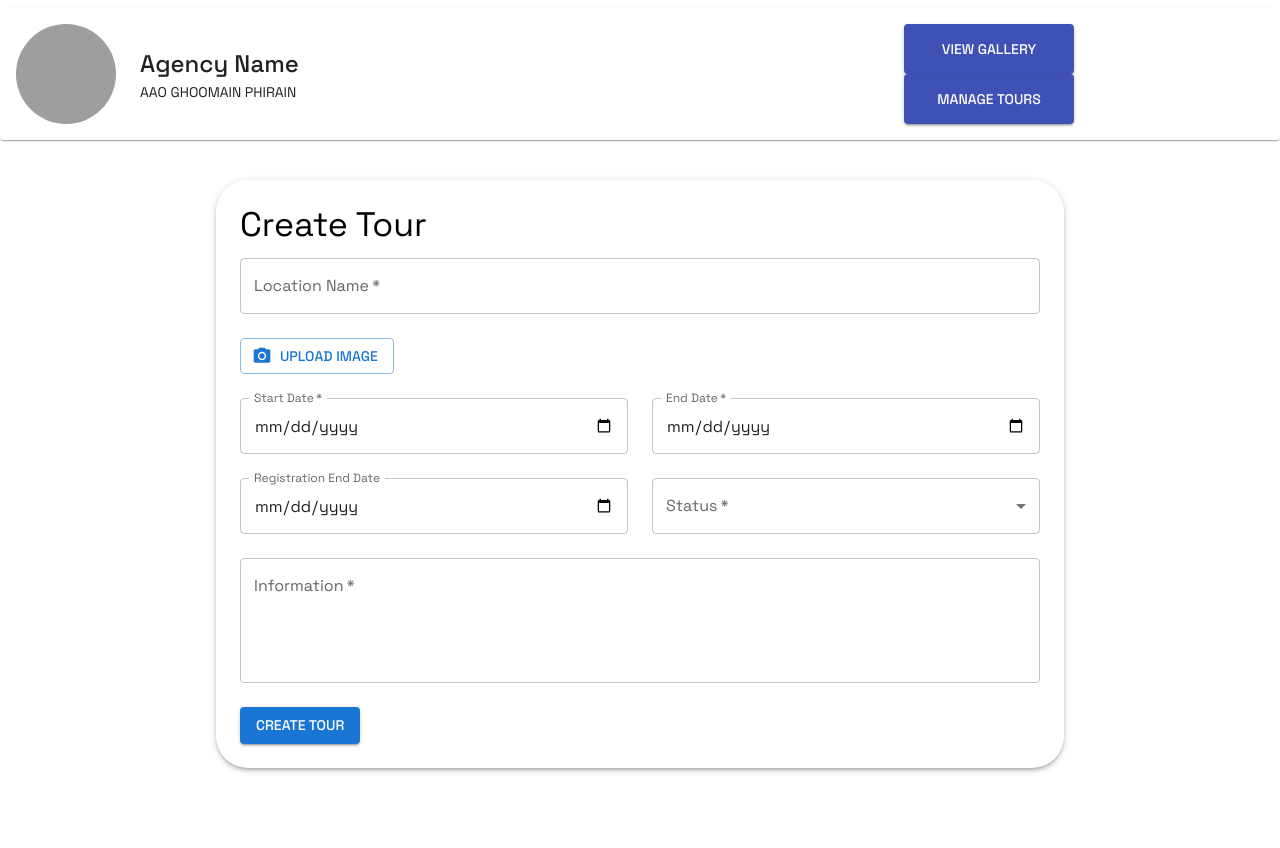
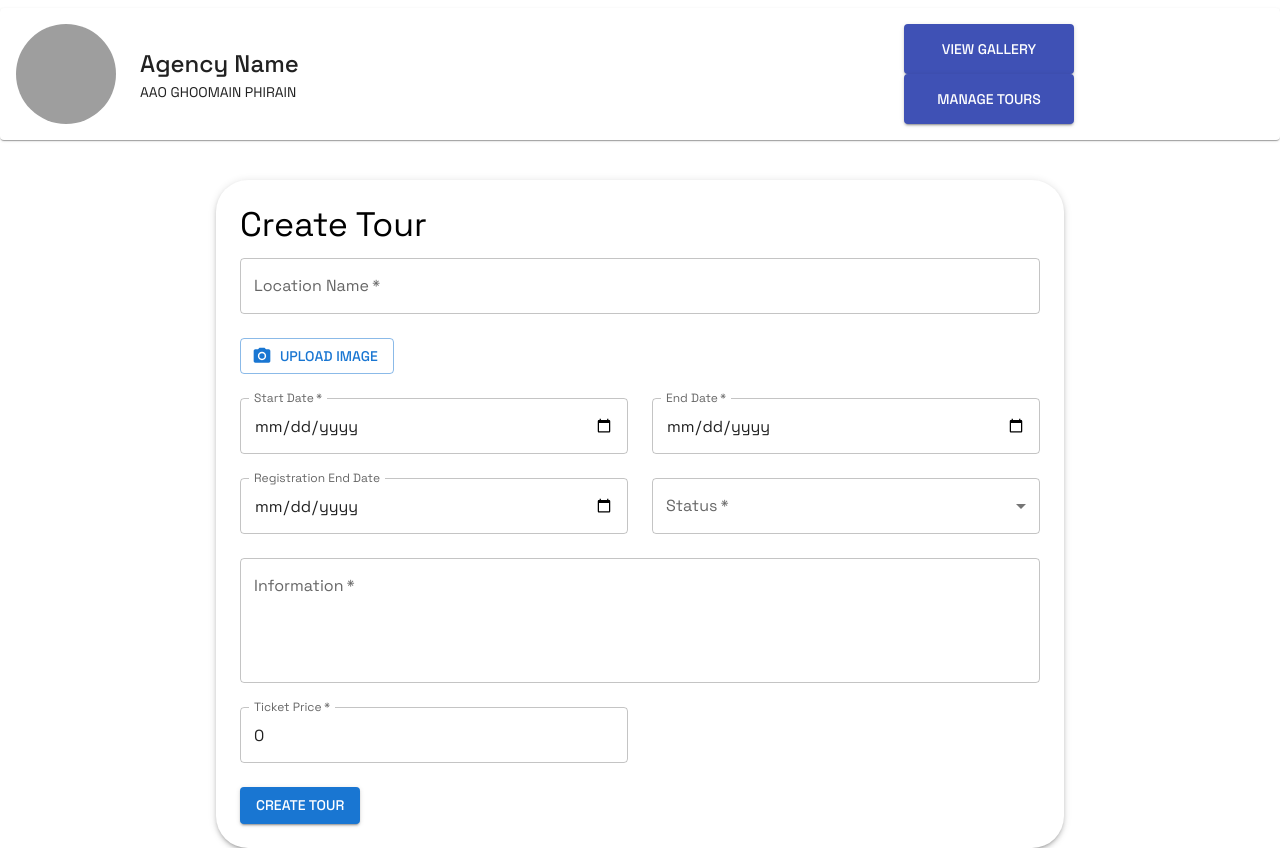
Before and after one commit to MianMohid777/WEB, a React (Create React App) app in the folder client/: page /current-agency/create-tour in a window 1280 px wide. Before the commit the page ends 800 px from the top, so only its background shows below. Built offline with nearby package versions, Linux system fonts and the light colour scheme; grey boxes are pictures that could not be loaded; a web font is replaced by a local one.

Commit message:
Edited CreateTour

```diff
--- a/client/src/Services/Agency/publishTour.js
+++ b/client/src/Services/Agency/publishTour.js
@@ -5,7 +5,7 @@ const tourApi = api.injectEndpoints({
       return {
         tourPublish: builder.mutation({
           query: (tourInfo) => {
-            console.log("API tourInfo:", tourInfo); // Print tourInfo here
+            console.log("API tourInfo:", tourInfo);
             return {
               url: "/agencies/tours/publish",
               method: "POST",
--- a/client/src/Users/Agency/CreateTour.jsx
+++ b/client/src/Users/Agency/CreateTour.jsx
@@ -38,6 +38,7 @@ const CreateTour = () => {
   const [registrationEndDate, setRegistrationEndDate] = useState(new Date());
   const [information, setInformation] = useState("");
   const [status, setStatus] = useState("");
+  const [price, setPrice] = useState(0);
 
   const [tourPublish, { isLoading }] = useTourPublishMutation();
 
@@ -49,6 +50,7 @@ const CreateTour = () => {
     tourEndDate: new Date().toLocaleDateString(),
     tourRegistrationEndDate: new Date().toLocaleDateString(),
     tourInformation: "",
+    tourPrice: 0.0,
     tourStatus: "Upcoming"
 
   })
@@ -67,11 +69,12 @@ const CreateTour = () => {
 
       tourLocationName: locationName,
       tourLocationImage: locationImage,
-      tourStartDate:  startDate,
+      tourStartDate: startDate,
       tourEndDate: endDate,
       tourRegistrationEndDate: registrationEndDate,
       tourInformation: information,
-      tourStatus: status
+      tourStatus: status,
+      tourPrice: price
     };
 
     console.log("TOUR INFO", newTourInfo);
@@ -205,12 +208,26 @@ const CreateTour = () => {
                   required
                 />
               </Grid>
+              <Grid item xs={12} sm={6}>
+                <TextField
+                  label="Ticket Price"
+                  type="number"
+                  value={price}
+                  onChange={(e) => setPrice(e.target.value)}
+                  fullWidth
+                  required
+                  InputLabelProps={{
+                    shrink: true,
+                  }}
+                />
+              </Grid>
               <Grid item xs={12}>
                 <Button type="submit" onClick={handleSubmit} variant="contained" color="primary">
                   Create Tour
                 </Button>
               </Grid>
             </Grid>
+
           </form>
         </Box>
       </Typography>
```
